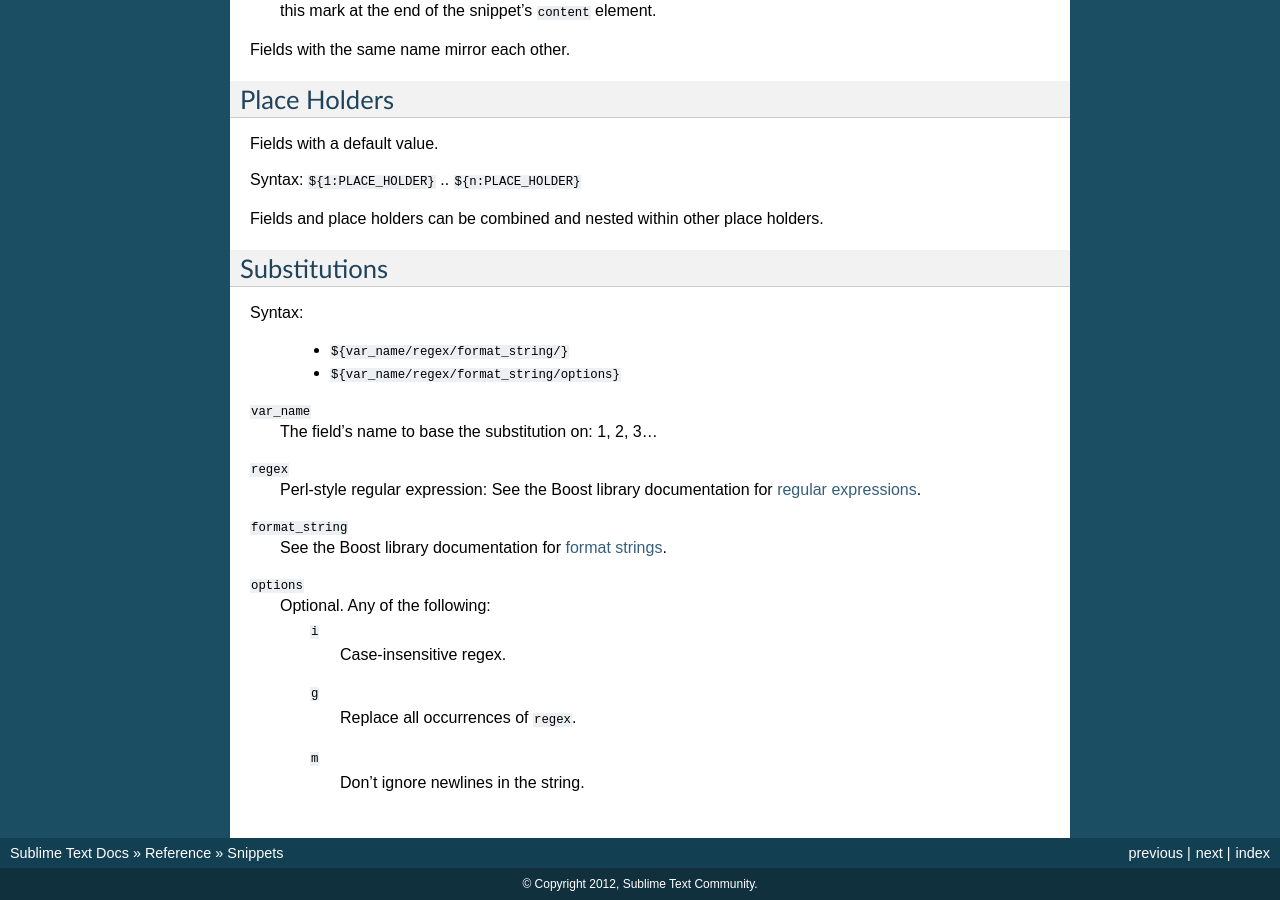
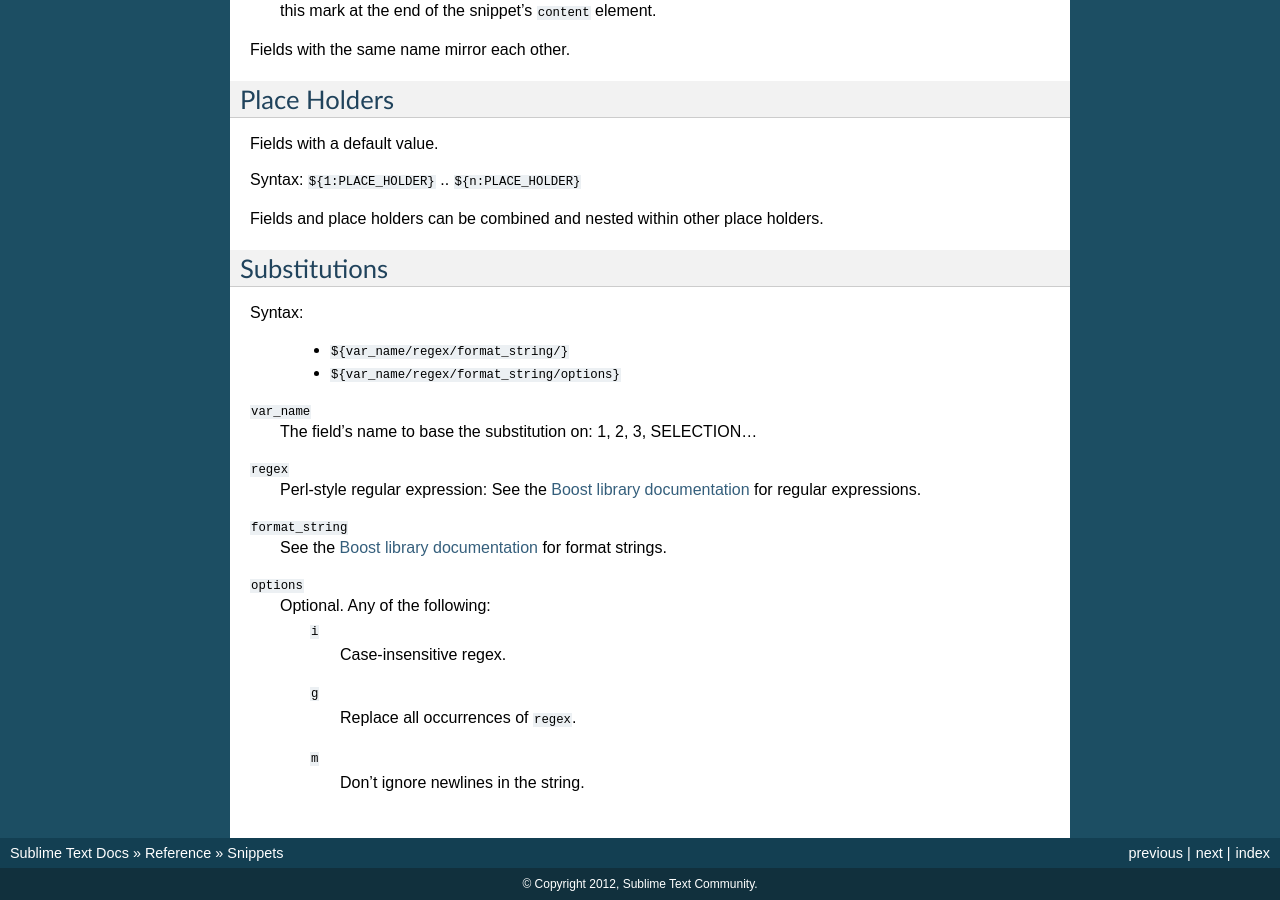
Before and after one commit to guillermooo/sublime-undocs, a Sphinx documentation site: the page built from source/reference/snippets.rst, in a window 1280 px wide and 900 px high, scrolled down 1305 px. Built offline with Sphinx 7.4.7, drawn with Linux system fonts in a browser that asks for light colours; some of the changed text lies outside the part shown.

Commit message:
Update snippets

```diff
--- a/source/reference/snippets.rst
+++ b/source/reference/snippets.rst
@@ -1,5 +1,6 @@
 .. sublime: wordWrap false
 
+========
 Snippets
 ========
 
@@ -16,7 +17,7 @@ Snippet files are XML files with the ``sublime-snippet`` extension.
 .. code-block:: xml
 
     <snippet>
-        <content><![CDATA[]]></content>
+        <content><![CDATA[...]]></content>
         <tabTrigger></tabTrigger>
         <scope></scope>
         <description></description>
@@ -89,11 +90,11 @@ Syntax:
     - ``${var_name/regex/format_string/options}``
 
 ``var_name``
-    The field's name to base the substitution on: 1, 2, 3…
+    The field's name to base the substitution on: 1, 2, 3, SELECTION…
 ``regex``
-    Perl-style regular expression: See the Boost library documentation for `regular expressions <http://www.boost.org/doc/libs/1_44_0/libs/regex/doc/html/boost_regex/syntax/perl_syntax.html>`_.
+    Perl-style regular expression: See the `Boost library documentation`_ for regular expressions.
 ``format_string``
-    See the Boost library documentation for `format strings <http://www.boost.org/doc/libs/1_44_0/libs/regex/doc/html/boost_regex/format/perl_format.html>`_.
+    See the `Boost library documentation`_ for format strings.
 ``options``
     Optional. Any of the following:
         ``i``
```
Also changed, not shown: other parts of source/reference/snippets.rst (+2 -0 lines).
